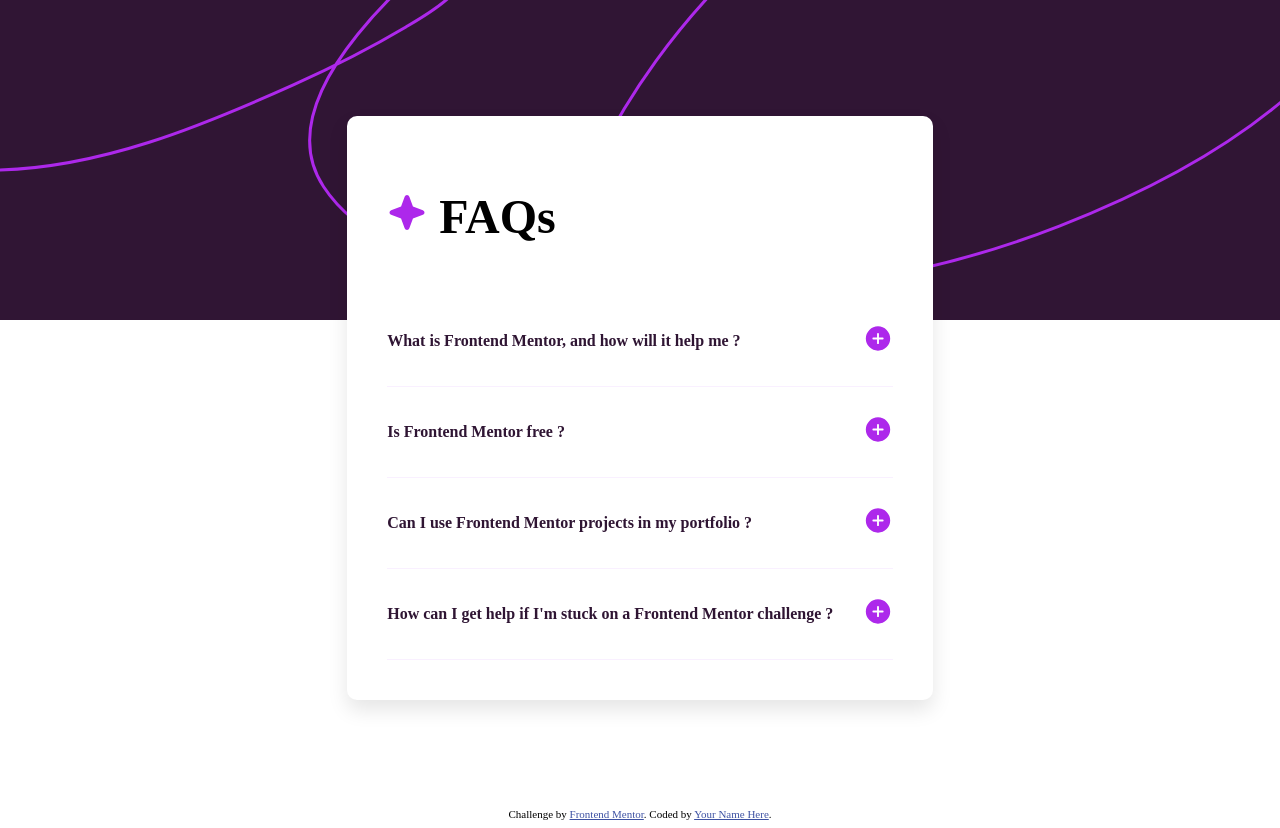
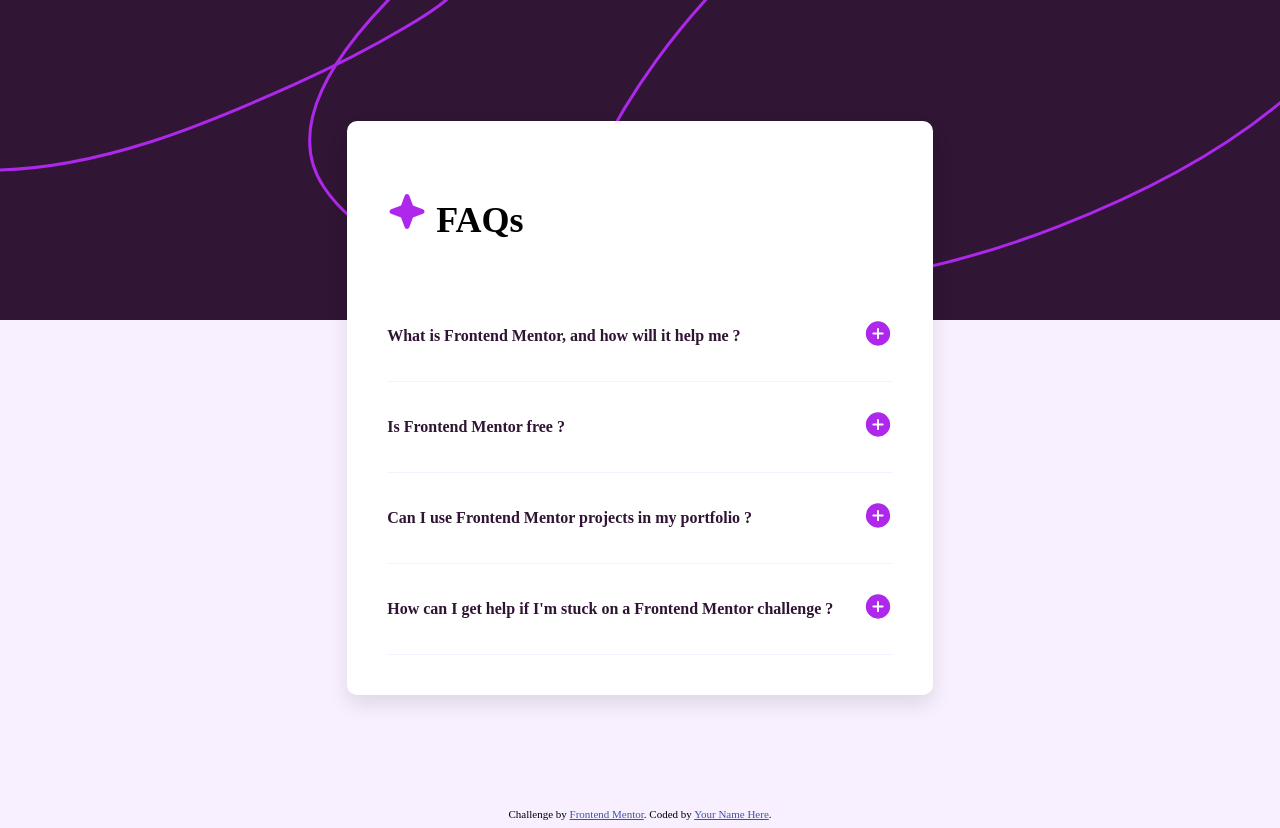
Before and after one commit to Pasket10/Faq-accordion, a plain HTML site: page index.html in a window 1280 px wide. Drawn offline with Linux system fonts and the light colour scheme.

Commit message:
Lastestttt comit

```diff
--- a/index.html
+++ b/index.html
@@ -13,7 +13,7 @@
 
 </head>
 <body>
-
+<section>
 <div class="container">
   <div class="faq">
     <div class="faq-title">
@@ -72,36 +72,16 @@
   </div>
 </div>
 
+</section>
 
 
-  <!-- FAQs
-
-  What is Frontend Mentor, and how will it help me?
-
-  Frontend Mentor offers realistic coding challenges to help developers improve their
-  frontend coding skills with projects in HTML, CSS, and JavaScript. It's suitable for
-  all levels and ideal for portfolio building.
-
-  Is Frontend Mentor free?
-
-  Yes, Frontend Mentor offers both free and premium coding challenges, with the free
-  option providing access to a range of projects suitable for all skill levels.
-
-  Can I use Frontend Mentor projects in my portfolio?
-
-  Yes, you can use projects completed on Frontend Mentor in your portfolio. It's an excellent
-  way to showcase your skills to potential employers!
-
-  How can I get help if I'm stuck on a Frontend Mentor challenge?
-
-  The best place to get help is inside Frontend Mentor's Discord community. There's a help
-  channel where you can ask questions and seek support from other community members. -->
-
-  <script src="index.js"></script>
-
+  <footer>
   <div class="attribution">
     Challenge by <a href="https://www.frontendmentor.io?ref=challenge" target="_blank">Frontend Mentor</a>.
     Coded by <a href="#">Your Name Here</a>.
   </div>
+</footer>
+
+<script src="index.js"></script>
 </body>
 </html>
--- a/sstyle.css
+++ b/sstyle.css
@@ -1,9 +1,13 @@
 .attribution { font-size: 11px; text-align: center; }
 .attribution a { color: hsl(228, 45%, 44%); }
+
+
+@import url('https://fonts.googleapis.com/css2?family=Kumbh+Sans:wght@300;400;700&display=swap');
 
 body {
     background-image: url(assets/images/background-pattern-desktop.svg);
     background-repeat: no-repeat;
+    background-color: hsl(275, 100%, 97%);
 }
 
 .container {
```
